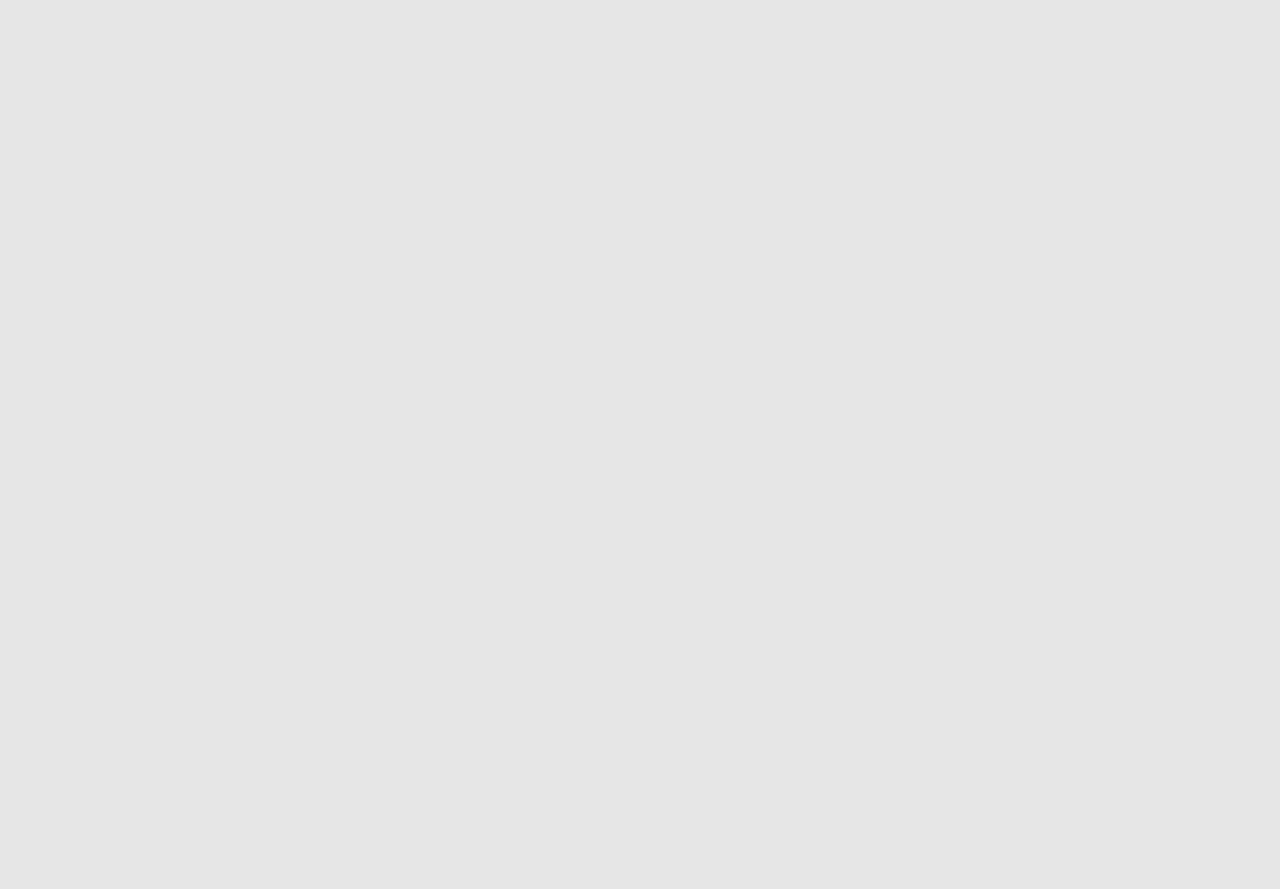
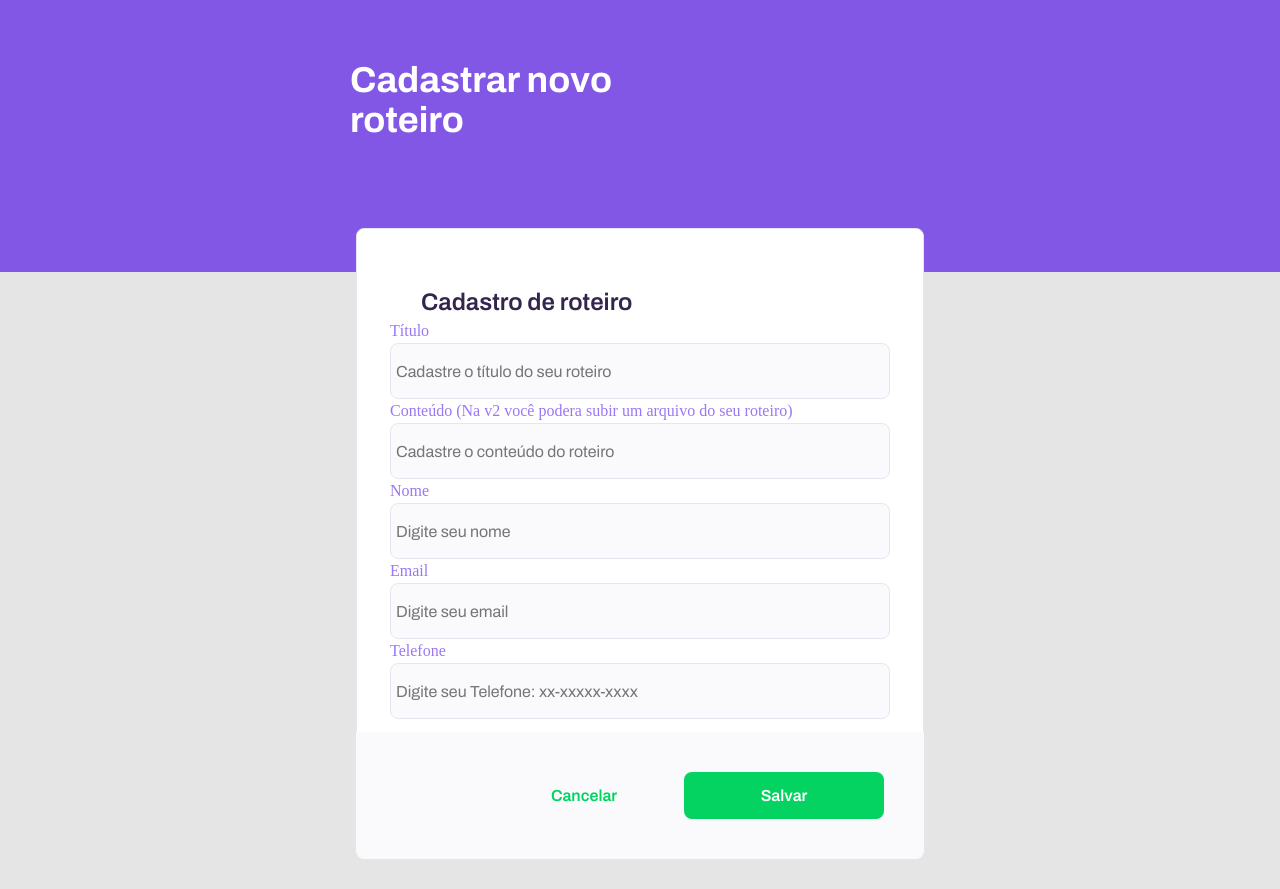
Before and after one commit to Marcelo8173/cooperFilme_, a React (Create React App) app: page /newScript in a window 1280 px wide. Before the commit this address had no page. Before the commit the page ends 800 px from the top, so only its background shows below. Built offline with nearby package versions, Linux system fonts and the light colour scheme.

Commit message:
create login

```diff
--- /dev/null
+++ b/src/components/CardStatus/CardStatus.tsx
@@ -0,0 +1,17 @@
+import { Container, Status } from "./styles";
+
+interface CardStatusProps {
+  title: string;
+  status: string;
+}
+
+const CardStatus = ({ status, title }: CardStatusProps) => {
+  return (
+    <Container>
+      <span>{title}</span>
+      <Status>{status}</Status>
+    </Container>
+  );
+};
+
+export { CardStatus };
--- /dev/null
+++ b/src/components/CardStatus/styles.ts
@@ -0,0 +1,19 @@
+import styled from "styled-components";
+
+export const Container = styled.div`
+  width: 100px;
+  background: #fafafc;
+  border-radius: 8px;
+  min-width: 100%;
+  padding: 31px;
+  margin-bottom: 8px;
+  display: flex;
+  align-items: center;
+  justify-content: space-between;
+  font-family: Poppins;
+`;
+
+export const Status = styled.span`
+    color: #04d361;
+    font-weight: 700;
+`;
--- /dev/null
+++ b/src/components/Header/Header.tsx
@@ -0,0 +1,16 @@
+import { HeaderContainer, Title } from "./styles";
+
+interface HeaderProps {
+  children?: React.ReactNode;
+  title: string;
+}
+const Header = ({ children, title }: HeaderProps) => {
+  return (
+    <HeaderContainer>
+      {children}
+      <Title>{title}</Title>
+    </HeaderContainer>
+  );
+};
+
+export { Header };
--- /dev/null
+++ b/src/components/Header/styles.ts
@@ -0,0 +1,18 @@
+import styled from "styled-components";
+
+export const HeaderContainer = styled.header`
+  background: #8257e5;
+  width: 100%;
+  min-height: 272px;
+  padding: 20px 50px;
+`;
+
+export const Title = styled.h1`
+  color: #ffffff;
+  font-size: 36px;
+  font-weight: 700;
+  margin-top: 40px;
+  margin-left: 300px;
+  max-width: 300px;
+  text-align: left;
+`;
--- a/src/components/Input/Input.tsx
+++ b/src/components/Input/Input.tsx
@@ -4,13 +4,14 @@ interface InputProps extends React.InputHTMLAttributes<HTMLInputElement> {
   label?: string;
   labelColor?: "default" | "dark";
   error?: string;
+  itemRef?:any
 }
 
-const Input = ({ label, error, labelColor, ...props }: InputProps) => {
+const Input = ({ label, error, labelColor, itemRef ,...props }: InputProps) => {
   return (
     <Container error={!!error} labelColor={labelColor}>
       <label>{label}</label>
-      <input {...props} type="text" />
+      <input ref={itemRef} {...props} type="text" />
       {!!error && <HelpText>{error}</HelpText>}
     </Container>
   );
--- a/src/pages/Login/Login.tsx
+++ b/src/pages/Login/Login.tsx
@@ -1,17 +1,12 @@
 import { useState } from "react";
 import { Button } from "../../components/Buttons/Buttons";
 import { Input } from "../../components/Input/Input";
-import { Header } from "../home/styles";
-import {
-  Container,
-  LoginContainer,
-  Main,
-  Title,
-  ButtonContainer,
-} from "./style";
+import { Container, LoginContainer, Main, ButtonContainer } from "./style";
 import { useNavigate } from "react-router-dom";
 import api from "../../services/api";
 import { Select } from "../../components/Select/Select";
+import { Header } from "../../components/Header/Header";
+import { useAuth } from "../../hooks/AuthContext";
 
 interface DataProps {
   email: string;
@@ -27,6 +22,7 @@ interface ErrorProps {
 
 const Login = () => {
   const navigate = useNavigate();
+  const { singIn } = useAuth();
 
   const [data, setData] = useState<DataProps>({
     email: "",
@@ -57,8 +53,15 @@ const Login = () => {
       if (Object.keys(newErrors).length > 0) {
         setErrors(newErrors);
       } else {
-        console.log('data', data)
-        await api.post("/auth/login", data);
+        await api.post("/auth/login", data).then((response) => {
+          singIn({
+            email: data.email,
+            role: data.role,
+            token: response.data.token,
+          });
+          navigate(`/${response.data.token}`)
+
+        });
       }
     } catch (e) {
       console.log(e);
@@ -67,9 +70,7 @@ const Login = () => {
 
   return (
     <Container>
-      <Header>
-        <Title>Login</Title>
-      </Header>
+      <Header title="Login" />
       <Main>
         <LoginContainer>
           <Input
--- /dev/null
+++ b/src/pages/NewScript/NewScript.tsx
@@ -0,0 +1,135 @@
+import { useNavigate } from "react-router-dom";
+import { Button } from "../../components/Buttons/Buttons";
+import { Header } from "../../components/Header/Header";
+import { Input } from "../../components/Input/Input";
+import { Container, Main, Wrapper, Title, Content, Footer } from "./styles";
+import { useState } from "react";
+import api from "../../services/api";
+
+interface DataProps {
+  title: string;
+  content: string;
+  name: string;
+  email: string;
+  phone: string;
+}
+
+interface ErrorProps {
+  title?: string;
+  content?: string;
+  name?: string;
+  email?: string;
+  phone?: string;
+}
+
+const NewScript = () => {
+  const navigate = useNavigate();
+  const [loading, setLoading] = useState(false);
+
+  const [data, setData] = useState<DataProps>({
+    title: "",
+    content: "",
+    name: "",
+    email: "",
+    phone: "",
+  });
+
+  const handleChange = (
+    e:
+      | React.ChangeEvent<HTMLInputElement>
+      | React.ChangeEvent<HTMLSelectElement>
+  ) => {
+    const { name, value } = e.target;
+    setData((prevData: any) => ({
+      ...prevData,
+      [name]: value,
+    }));
+  };
+  const [errors, setErrors] = useState<ErrorProps>({});
+
+  const handleSubmit = async () => {
+    try {
+      setLoading(true);
+      const newErrors: ErrorProps = {};
+      if (!data.email) newErrors.email = "Email é obrigatório";
+      if (!data.content) newErrors.content = "O conteúdo é obrigatório";
+      if (!data.name) newErrors.name = "Nome é obrigatório";
+      if (!data.phone) newErrors.phone = "Telefone é obrigatório";
+      if (!data.title) newErrors.title = "Título é obrigatório";
+
+      if (Object.keys(newErrors).length > 0) {
+        setErrors(newErrors);
+      } else {
+        await api.post("/scripts", data);
+        navigate("/");
+      }
+      setLoading(false);
+    } catch (e) {
+      console.log(e);
+      setLoading(false);
+    }
+  };
+
+  return (
+    <Container>
+      <Header title="Cadastrar novo roteiro" />
+      <Main>
+        <Wrapper>
+          <Title>Cadastro de roteiro</Title>
+          <Content>
+            <Input
+              onChange={handleChange}
+              label="Título"
+              name="title"
+              placeholder="Cadastre o título do seu roteiro"
+              value={data.title}
+              error={errors.title}
+            />
+            <Input
+              name="content"
+              onChange={handleChange}
+              label="Conteúdo (Na v2 você podera subir um arquivo do seu roteiro)"
+              placeholder="Cadastre o conteúdo do roteiro"
+              value={data.content}
+              error={errors.content}
+            />
+            <Input
+              onChange={handleChange}
+              name="name"
+              label="Nome"
+              placeholder="Digite seu nome"
+              value={data.name}
+              error={errors.name}
+            />
+            <Input
+              name="email"
+              onChange={handleChange}
+              label="Email"
+              placeholder="Digite seu email"
+              value={data.email}
+              error={errors.email}
+            />
+            <Input
+              name="phone"
+              onChange={handleChange}
+              label="Telefone"
+              placeholder="Digite seu Telefone: xx-xxxxx-xxxx"
+              value={data.phone}
+              error={errors.phone}
+            />
+          </Content>
+        </Wrapper>
+        <Footer>
+          <Button onClick={() => navigate("/")} typeButton="gosth">
+            Cancelar
+          </Button>
+          <Button disabled={loading} onClick={handleSubmit}>
+            {loading ? "Salvando" : "Salvar"}
+          </Button>
+        </Footer>
+      </Main>
+    </Container>
+  );
+};
+
+export { NewScript };
--- /dev/null
+++ b/src/pages/NewScript/styles.ts
@@ -0,0 +1,40 @@
+import styled from "styled-components";
+
+export const Container = styled.div``;
+export const Main = styled.main`
+  padding: 0 356px;
+`;
+
+export const Wrapper = styled.div`
+  border-radius: 8px;
+  border: 1px solid #e6e6f0;
+  background: #fff;
+  margin: -44px 0;
+  padding: 56px 64px;
+`;
+
+export const Title = styled.h3`
+  color: #32264d;
+  font-family: Archivo;
+  font-size: 24px;
+  font-style: normal;
+  font-weight: 600;
+  line-height: 34px;
+`;
+
+export const Content = styled.div`
+  display: flex;
+  width: 100%;
+  justify-content: center;
+  flex-direction: column;
+  align-items: center;
+`;
+
+export const Footer = styled.footer`
+    border-radius: 0px 0px 8px 8px;
+    background: #FAFAFC;
+    display: flex;
+    justify-content: flex-end;
+    padding: 40px;
+    margin-bottom: 30px;
+`;
--- a/src/pages/home/Home.tsx
+++ b/src/pages/home/Home.tsx
@@ -1,41 +1,103 @@
 import {
   Container,
-  Header,
-  Title,
   SearchContainer,
   Main,
   LoginSection,
   ButtonContainer,
   NewScript,
+  CardContainer,
 } from "./styles";
 import { Button } from "../../components/Buttons/Buttons";
 import { Input } from "../../components/Input/Input";
 import { useNavigate } from "react-router-dom";
+import { useEffect, useRef, useState } from "react";
+import api from "../../services/api";
+import { CardStatus } from "../../components/CardStatus/CardStatus";
+import { Header } from "../../components/Header/Header";
+
+interface DataProps {
+  status: string;
+  title: string;
+}
 
 const Home = () => {
   const navigate = useNavigate();
+  const timerSearch = useRef<number | null>(null);
+  const [search, setSearch] = useState<string>();
+  const [value, setValue] = useState<string>();
+  const [data, setData] = useState<DataProps[]>([]);
+
+  const endAndStartTimer = (value: string) => {
+    if (timerSearch.current !== null) {
+      clearTimeout(timerSearch.current);
+    }
+    setValue(value);
+    timerSearch.current = window.setTimeout(() => {
+      setSearch(value);
+    }, 1500);
+  };
+
+  useEffect(() => {
+    setData([]);
+    if (search) {
+      api
+        .get("/scripts/check", {
+          params: {
+            search,
+          },
+        })
+        .then((response) => setData(response.data));
+    }
+  }, [search]);
+
+  const renderLoading = () => {
+    if (data.length > 0) {
+      return (
+        <>
+          <p>Voĉe tem {data.length} roteiro(s) cadastrados</p>
+          <>
+            {data.map((item, index) => (
+              <CardStatus title={item.title} status={item.status} key={index} />
+            ))}
+          </>
+        </>
+      );
+    }
+
+    return (
+      <p>
+        User o filtro acima para procurar roteiros cadastrados ou cadastre um
+        novo roteiro
+      </p>
+    );
+  };
 
   return (
     <Container>
-      <Header>
+      <Header title="Bem vindo ao cooperfilme">
         <LoginSection>
           <ButtonContainer>
             <Button onClick={() => navigate("/login")}>Login</Button>
           </ButtonContainer>
           <NewScript>
             Ainda não tem roteiro submeteu um roteiro?{" "}
-            <button>Click aqui para submeter</button>
+            <button onClick={() => navigate("/newScript")}>
+              Click aqui para submeter
+            </button>
           </NewScript>
         </LoginSection>
-        <Title>Bem vindo ao cooperfime</Title>
       </Header>
       <Main>
         <SearchContainer>
           <Input
+            value={value}
+            onChange={(e) => endAndStartTimer(e.target.value)}
+            itemRef={timerSearch}
             label="Check o status do seu roteiro"
             placeholder="Você pode buscar pelo título ou pelo seu email"
           />
         </SearchContainer>
+        <CardContainer>{renderLoading()}</CardContainer>
       </Main>
     </Container>
   );
--- a/src/pages/home/styles.ts
+++ b/src/pages/home/styles.ts
@@ -1,22 +1,7 @@
 import styled from "styled-components";
 
 export const Container = styled.div``;
-export const Header = styled.header`
-  background: #8257e5;
-  width: 100%;
-  min-height: 272px;
-  padding: 20px 50px;
-`;
 
-export const Title = styled.h1`
-  color: #ffffff;
-  font-size: 36px;
-  font-weight: 700;
-  margin-top: 40px;
-  margin-left: 300px;
-  max-width: 300px;
-  text-align: left;
-`;
 
 export const SearchContainer = styled.div`
   width: 100%;
@@ -61,3 +46,22 @@ export const NewScript = styled.div`
     }
   }
 `;
+
+export const CardContainer = styled.div`
+  display: flex;
+  flex-direction: column;
+  width: 100%;
+  justify-content: center;
+  align-items: center;
+
+  margin-top: 100px;
+
+  > p {
+    font-family: Poppins;
+    font-size: 14px;
+    color: #32264d;
+    font-weight: 700;
+    font-size: 16px;
+    margin-bottom: 8px;
+  }
+`;
--- a/src/routes/Routes.tsx
+++ b/src/routes/Routes.tsx
@@ -3,6 +3,7 @@ import { BrowserRouter as Router, Route, Routes } from "react-router-dom";
 import { Authprovider } from "../hooks/AuthContext";
 import { Home } from "../pages/home/Home";
 import { Login } from "../pages/Login/Login";
+import { NewScript } from "../pages/NewScript/NewScript";
 
 // import PrivateRoute from "../routes/Private.routes";
 
@@ -13,6 +14,7 @@ const AppRoutes: React.FC = () => {
         <Routes>
           <Route path="/" element={<Home />} />
           <Route path="/login" element={<Login />} />
+          <Route path="/newScript" element={<NewScript />} />
           {/* <Route path="/dashboard" element={<PrivateRoute />}>
             <Route path="" element={<Dashboard />} />
           </Route> */}
```
Also changed, not shown: src/hooks/AuthContext.tsx (+21 -17 lines).
